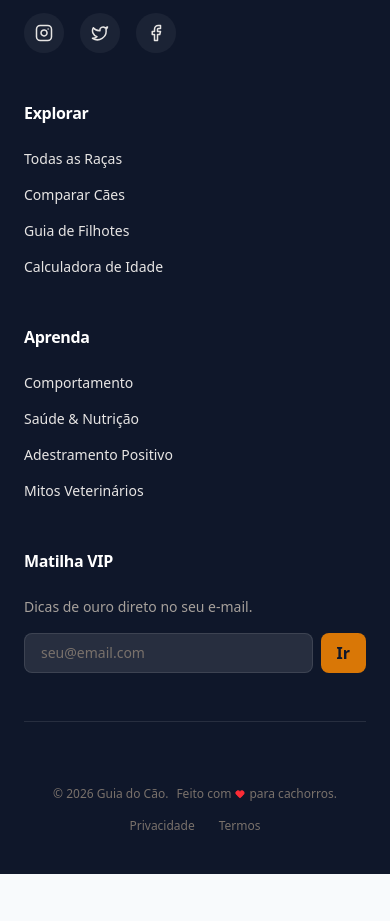
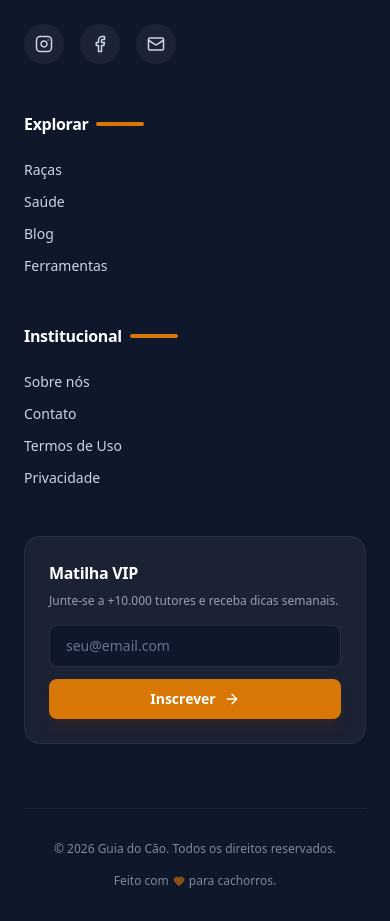
Before and after one commit to moaaskt/guiadocachorro, a Next.js app: page / in a window 390 px wide. Shown: the part 6066-6987 px from the top of the page. Before the commit the page ends 6940 px from the top, so only its background shows below. Built offline with nearby package versions, Linux system fonts and the light colour scheme.

Commit message:
feat(layout): redesign footer with improved styling and components
- Update color scheme and spacing for better visual hierarchy
- Add new social links and newsletter form with enhanced UI
- Extract reusable FooterLink and SocialLink components
- Improve mobile responsiveness and accessibility

```diff
--- a/components/layout/Footer.tsx
+++ b/components/layout/Footer.tsx
@@ -1,89 +1,122 @@
 import Link from "next/link";
-import { Dog, Instagram, Facebook, Twitter, Heart } from "lucide-react";
+import { Dog, Instagram, Facebook, Mail, Heart, ArrowRight } from "lucide-react";
 
 export function Footer() {
   return (
-    <footer className="bg-primary text-stone-200 pt-20 pb-10">
+    <footer className="bg-primary text-slate-300 pt-16 pb-8 border-t border-slate-800">
       <div className="container mx-auto px-6">
 
-        <div className="grid grid-cols-1 md:grid-cols-4 gap-12 mb-16 border-b border-white/10 pb-12">
+        {/* GRID PRINCIPAL */}
+        <div className="grid grid-cols-1 md:grid-cols-2 lg:grid-cols-4 gap-12 mb-16">
 
-          {/* COLUNA 1: BRANDING */}
-          <div className="col-span-1 md:col-span-1">
-            <div className="flex items-center gap-2 mb-6">
-              <div className="bg-surface p-2 rounded-xl text-primary">
+          {/* COLUNA 1: MARCA */}
+          <div className="flex flex-col gap-6">
+            <Link href="/" className="flex items-center gap-3 group w-fit">
+              <div className="bg-white/10 p-2.5 rounded-xl text-accent group-hover:bg-accent group-hover:text-white transition-all duration-300">
                 <Dog size={24} />
               </div>
-              <span className="text-xl font-black tracking-tight text-white">
+              <span className="text-xl font-bold tracking-tight text-white">
                 Guia do Cão
               </span>
-            </div>
-            <p className="text-stone-400 text-sm leading-relaxed mb-6">
-              Sua fonte confiável de informações veterinárias. Transformando donos em tutores extraordinários.
+            </Link>
+            <p className="text-sm leading-relaxed opacity-80">
+              Transformando donos em tutores extraordinários através de informação veterinária de qualidade e amor pelos animais.
             </p>
             <div className="flex gap-4">
-              {[Instagram, Twitter, Facebook].map((Icon, i) => (
-                <a key={i} href="#" className="w-10 h-10 rounded-full bg-white/5 flex items-center justify-center hover:bg-accent hover:text-primary transition-all">
-                  <Icon size={18} />
-                </a>
-              ))}
+              <SocialLink href="#" icon={Instagram} label="Instagram" />
+              <SocialLink href="#" icon={Facebook} label="Facebook" />
+              <SocialLink href="mailto:contato@guiadocao.com.br" icon={Mail} label="Email" />
             </div>
           </div>
 
-          {/* COLUNA 2: MAPA DO SITE */}
+          {/* COLUNA 2: EXPLORAR */}
           <div>
-            <h4 className="text-white font-bold mb-6">Explorar</h4>
-            <ul className="space-y-4 text-sm">
-              {['Todas as Raças', 'Comparar Cães', 'Guia de Filhotes', 'Calculadora de Idade'].map((item) => (
-                <li key={item}>
-                  <Link href="#" className="hover:text-accent transition-colors">{item}</Link>
-                </li>
-              ))}
+            <h4 className="text-white font-bold mb-6 flex items-center gap-2">
+              Explorar
+              <span className="h-1 w-12 bg-accent rounded-full block" />
+            </h4>
+            <ul className="space-y-3">
+              <FooterLink href="/racas">Raças</FooterLink>
+              <FooterLink href="/saude">Saúde</FooterLink>
+              <FooterLink href="/blog">Blog</FooterLink>
+              <FooterLink href="/ferramentas">Ferramentas</FooterLink>
             </ul>
           </div>
 
-          {/* COLUNA 3: CONTEÚDO */}
+          {/* COLUNA 3: INSTITUCIONAL */}
           <div>
-            <h4 className="text-white font-bold mb-6">Aprenda</h4>
-            <ul className="space-y-4 text-sm">
-              {['Comportamento', 'Saúde & Nutrição', 'Adestramento Positivo', 'Mitos Veterinários'].map((item) => (
-                <li key={item}>
-                  <Link href="#" className="hover:text-accent transition-colors">{item}</Link>
-                </li>
-              ))}
+            <h4 className="text-white font-bold mb-6 flex items-center gap-2">
+              Institucional
+              <span className="h-1 w-12 bg-accent rounded-full block" />
+            </h4>
+            <ul className="space-y-3">
+              <FooterLink href="/sobre">Sobre nós</FooterLink>
+              <FooterLink href="/contato">Contato</FooterLink>
+              <FooterLink href="/termos">Termos de Uso</FooterLink>
+              <FooterLink href="/privacidade">Privacidade</FooterLink>
             </ul>
           </div>
 
           {/* COLUNA 4: NEWSLETTER */}
-          <div>
-            <h4 className="text-white font-bold mb-6">Matilha VIP</h4>
-            <p className="text-stone-400 text-sm mb-4">Dicas de ouro direto no seu e-mail.</p>
-            <div className="flex gap-2">
+          <div className="bg-white/5 p-6 rounded-2xl border border-white/5">
+            <h4 className="text-white font-bold mb-2">Matilha VIP</h4>
+            <p className="text-xs mb-4 opacity-70">
+              Junte-se a +10.000 tutores e receba dicas semanais.
+            </p>
+            <form className="flex flex-col gap-3">
               <input
                 type="email"
                 placeholder="seu@email.com"
-                className="bg-white/10 border border-white/10 rounded-lg px-4 py-2 text-sm w-full text-white placeholder:text-stone-500 focus:outline-none focus:ring-2 focus:ring-accent"
+                className="bg-primary border border-white/10 rounded-lg px-4 py-2.5 text-sm w-full text-white placeholder:text-slate-500 focus:outline-none focus:border-accent focus:ring-1 focus:ring-accent transition-all"
               />
-              <button className="bg-accent text-primary px-4 py-2 rounded-lg font-bold hover:bg-accent-hover transition-colors">
-                Ir
+              <button
+                type="button"
+                className="bg-accent text-white px-4 py-2.5 rounded-lg font-bold hover:bg-amber-700 transition-colors flex items-center justify-center gap-2 text-sm shadow-lg shadow-amber-900/20"
+              >
+                Inscrever
+                <ArrowRight size={16} />
               </button>
-            </div>
+            </form>
           </div>
         </div>
 
         {/* COPYRIGHT */}
-        <div className="flex flex-col md:flex-row justify-between items-center gap-4 text-xs text-stone-500">
-          <div className="flex items-center gap-2">
-            <p>© 2026 Guia do Cão.</p>
-            <span className="hidden md:inline">•</span>
-            <p className="flex items-center gap-1">Feito com <Heart size={10} className="text-red-500 fill-red-500" /> para cachorros.</p>
-          </div>
-          <div className="flex gap-6">
-            <Link href="#" className="hover:text-white transition-colors">Privacidade</Link>
-            <Link href="#" className="hover:text-white transition-colors">Termos</Link>
+        <div className="pt-8 border-t border-white/10 flex flex-col md:flex-row justify-between items-center gap-4 text-xs opacity-60">
+          <p>© 2026 Guia do Cão. Todos os direitos reservados.</p>
+          <div className="flex items-center gap-1">
+            <span>Feito com</span>
+            <Heart size={12} className="text-accent fill-accent" />
+            <span>para cachorros.</span>
           </div>
         </div>
       </div>
     </footer>
   );
 }
+
+// Componentes auxiliares para manter o código limpo
+
+function FooterLink({ href, children }: { href: string, children: React.ReactNode }) {
+  return (
+    <li>
+      <Link
+        href={href}
+        className="text-sm hover:text-accent hover:pl-2 transition-all duration-300 block"
+      >
+        {children}
+      </Link>
+    </li>
+  );
+}
+
+function SocialLink({ href, icon: Icon, label }: { href: string, icon: any, label: string }) {
+  return (
+    <a
+      href={href}
+      aria-label={label}
+      className="w-10 h-10 rounded-full bg-white/5 flex items-center justify-center hover:bg-accent hover:text-white transition-all duration-300 group"
+    >
+      <Icon size={18} className="group-hover:scale-110 transition-transform" />
+    </a>
+  );
+}
```
